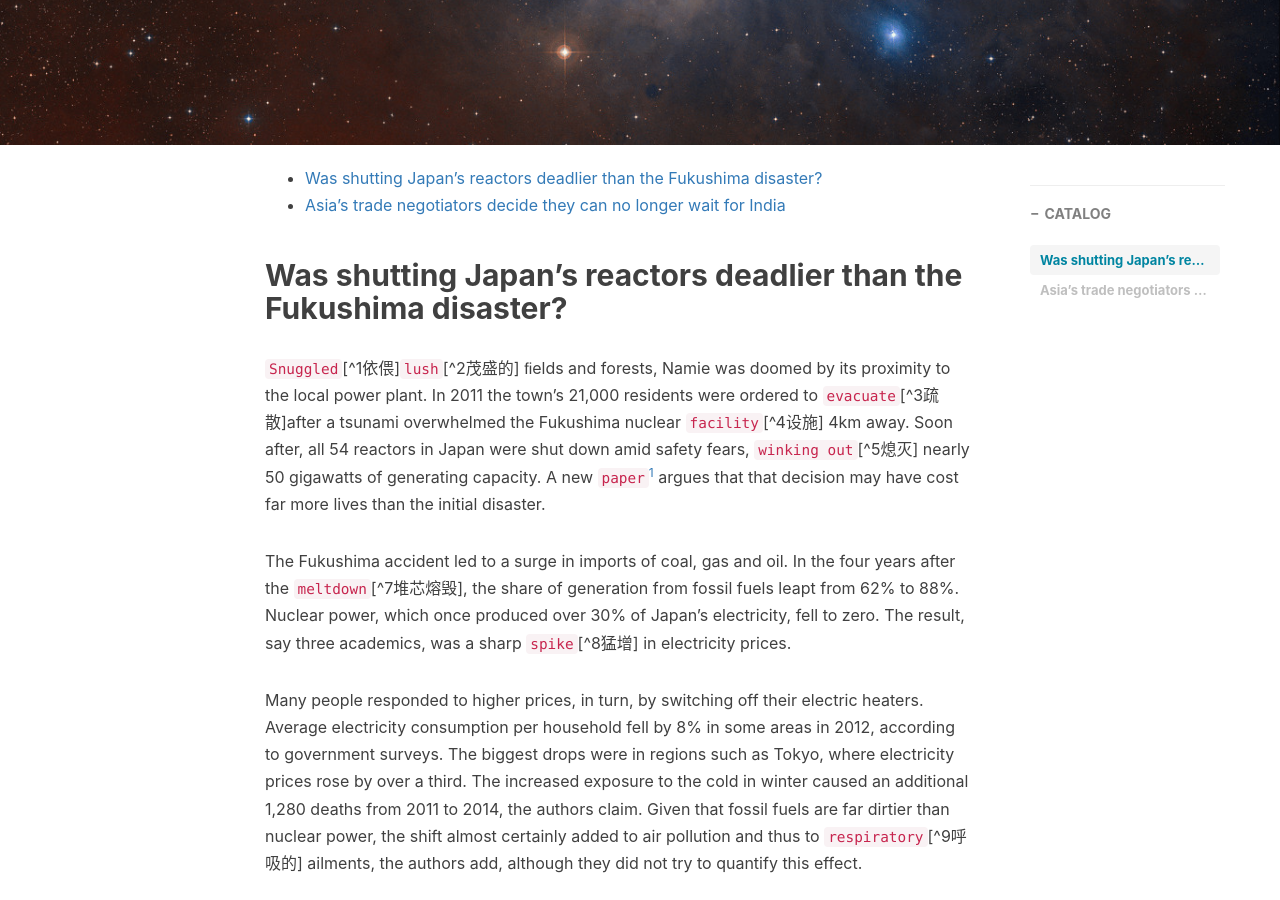
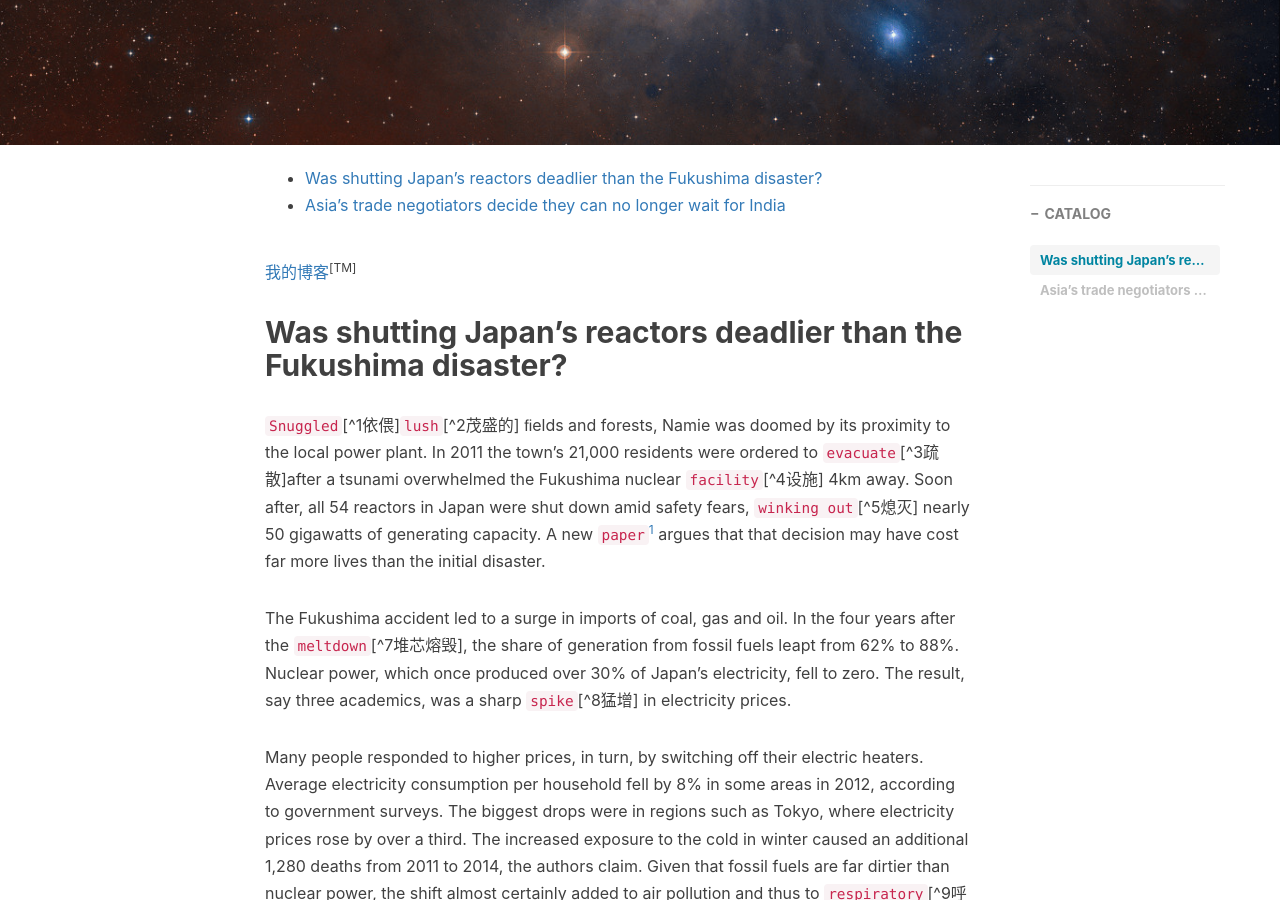
Before and after one commit to JingZHOUjinga/JingZhouJinga.github.io, a Jekyll site: the page built from _posts/2019-11-10-TheEconomist.md, in a window 1280 px wide and 900 px high, scrolled down 378 px. Built offline with Jekyll 4.4.1, drawn with Linux system fonts in a browser that asks for light colours; nearby versions of some CDN libraries; comment, search, counter and statistics services are not loaded.

Commit message:
Update 2019-11-10-TheEconomist.md

```diff
--- a/_posts/2019-11-10-TheEconomist.md
+++ b/_posts/2019-11-10-TheEconomist.md
@@ -11,6 +11,9 @@ tags:
 ---
 * [Was shutting Japan’s reactors deadlier than the Fukushima disaster?](#1)
 * [Asia’s trade negotiators decide they can no longer wait for India](#2)
+
+
+[我的博客]("悬停显示")<sup>[TM]</sup>
 
 <h2 id="1">Was shutting Japan’s reactors deadlier than the Fukushima disaster?</h2>
 `Snuggled`[^1依偎]`lush`[^2茂盛的] ﬁelds and forests, Namie was doomed by its proximity to the local
```
